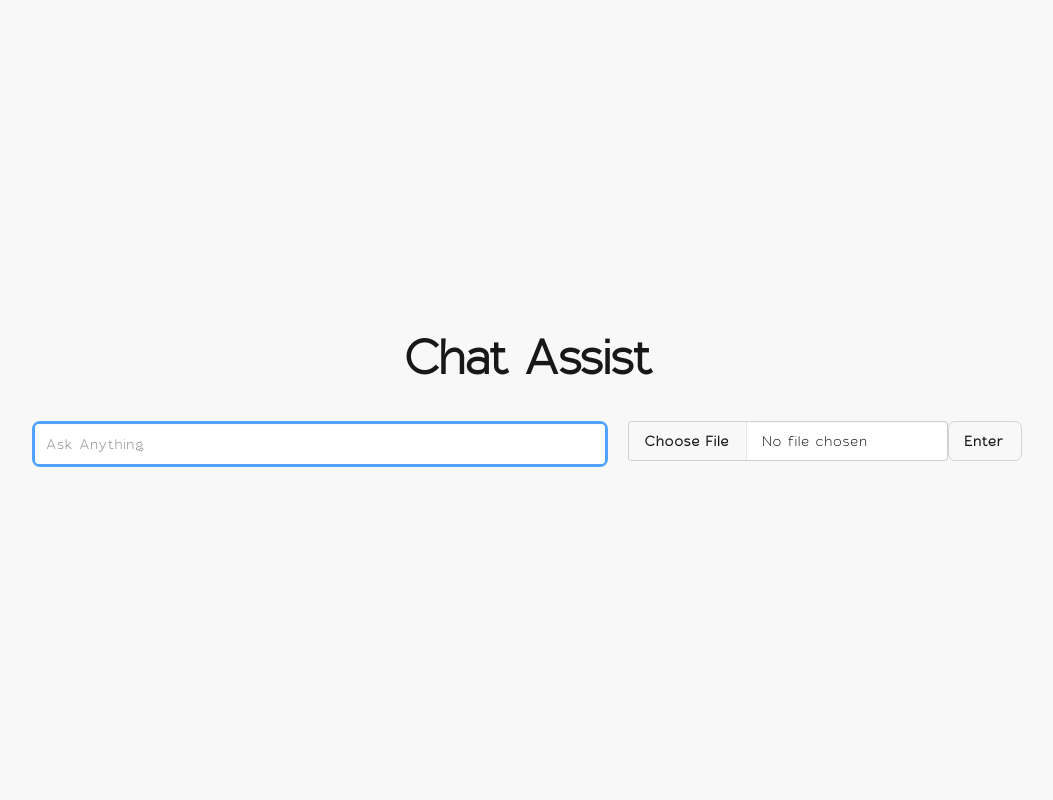
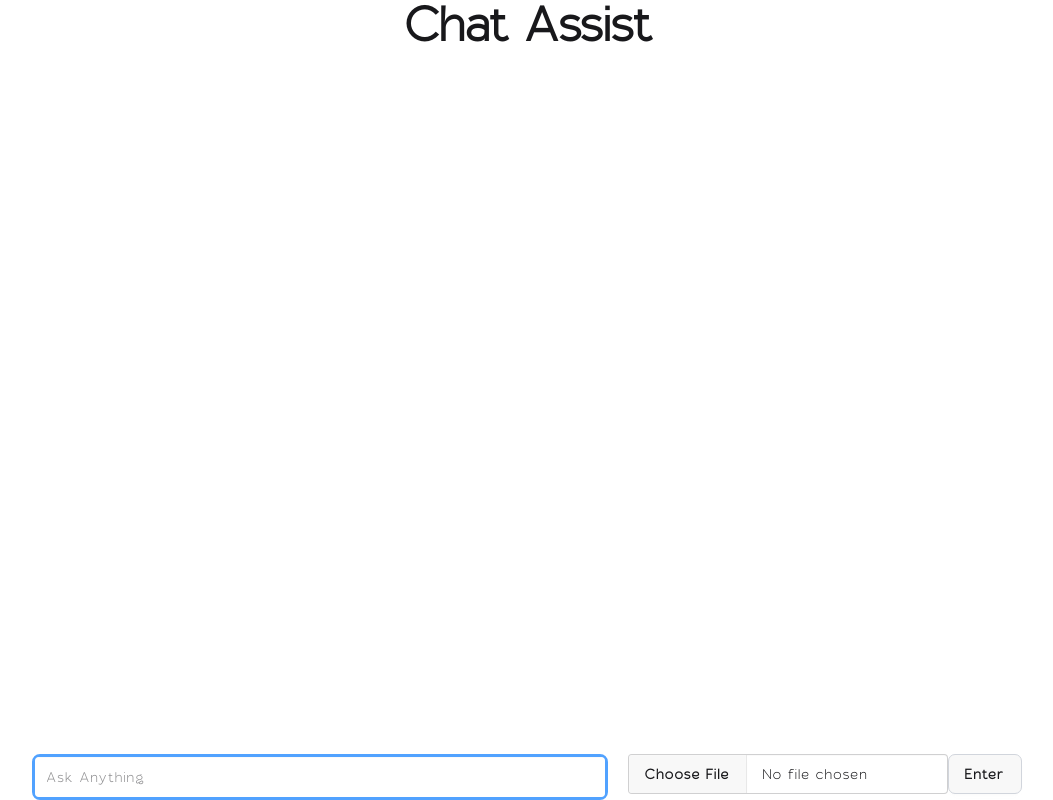
Before and after one commit to sagardhankar7/ChatAssis-frontend, a React (Vite) app: page / in a window 1280 px wide. Shown: the whole page, without its empty margins (109-1162 px from the left). Built offline with nearby package versions, Linux system fonts and the light colour scheme.

Commit message:
layout organised

```diff
--- a/src/App.jsx
+++ b/src/App.jsx
@@ -74,11 +74,15 @@ function App() {
 
   return (
     <>
-      <div className="hero bg-base-200 min-h-screen">
-        <div className="hero-content">
-          <div className="w-456">
+      <div className="">
+        <div className="">
+          <div className={"grid h-screen grid-rows-[auto_minmax(0,1fr)_auto]"}>
             <LogoBar/>
+
+              {/*<div className={"absolute"}></div>*/}
             <div className="overflow-y-auto whitespace-pre-line  rounded-lg p-2 my-3 border-gray-800">
+              <div className={"absolute z-10 h-[50px] bg-blue-500"}></div>
+              <div>
               {chats.map((chat)=> {
                 if(chat.position=="left") {
                   return (<OutputChat key={chat.id} chat={chat}/>)
@@ -87,7 +91,9 @@ function App() {
                   return (<InputChat key={chat.id} chat={chat}/>)
                 }
               })}
+              </div>
             </div>
+
             {/*Input Area*/}
             <InputBox handleEnterBtn={handleEnterBtn} handleKey={handleKey} setText={setText} text={text} setFile={setFile} />
           </div>
--- a/src/components/LogoBar.jsx
+++ b/src/components/LogoBar.jsx
@@ -1,5 +1,5 @@
 export default function () {
-    return (<div className={""}>
+    return (<div className={"m-0 p-0"}>
         <h1 className="text-5xl font-bold text-center">Chat Assist</h1>
     </div>)
 }
```
